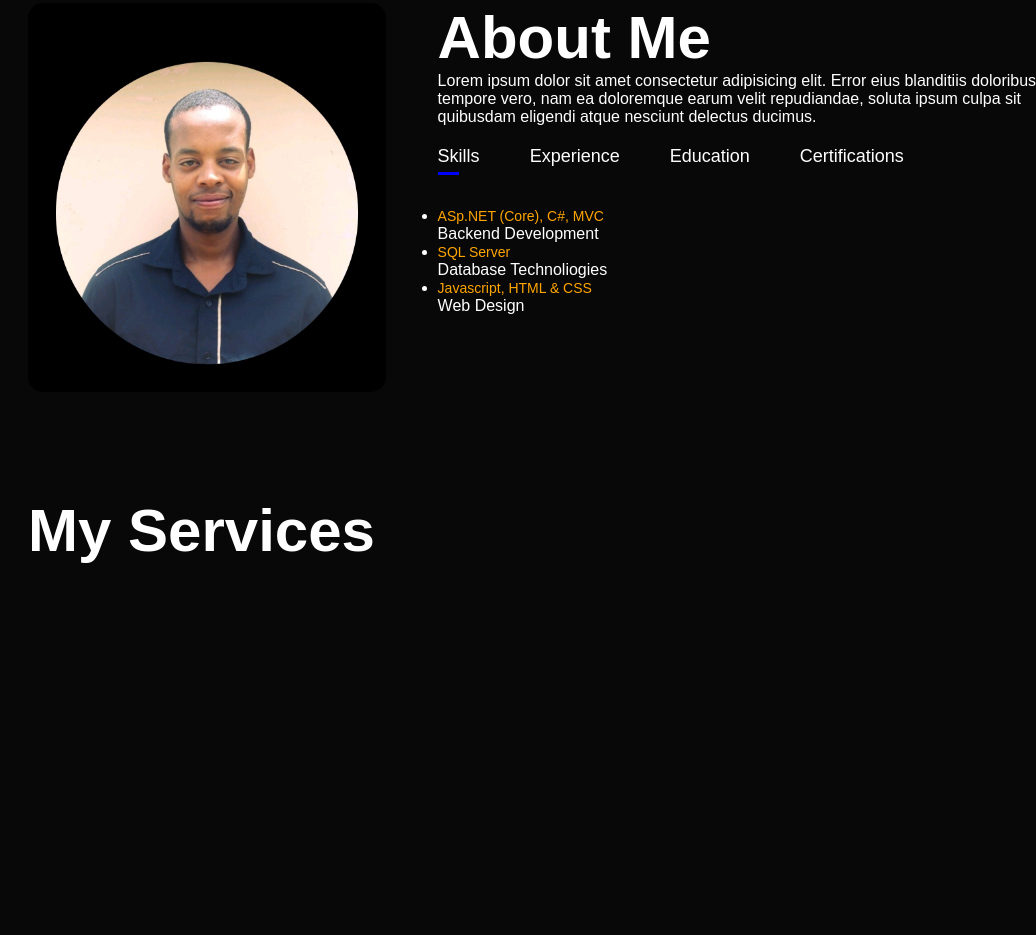
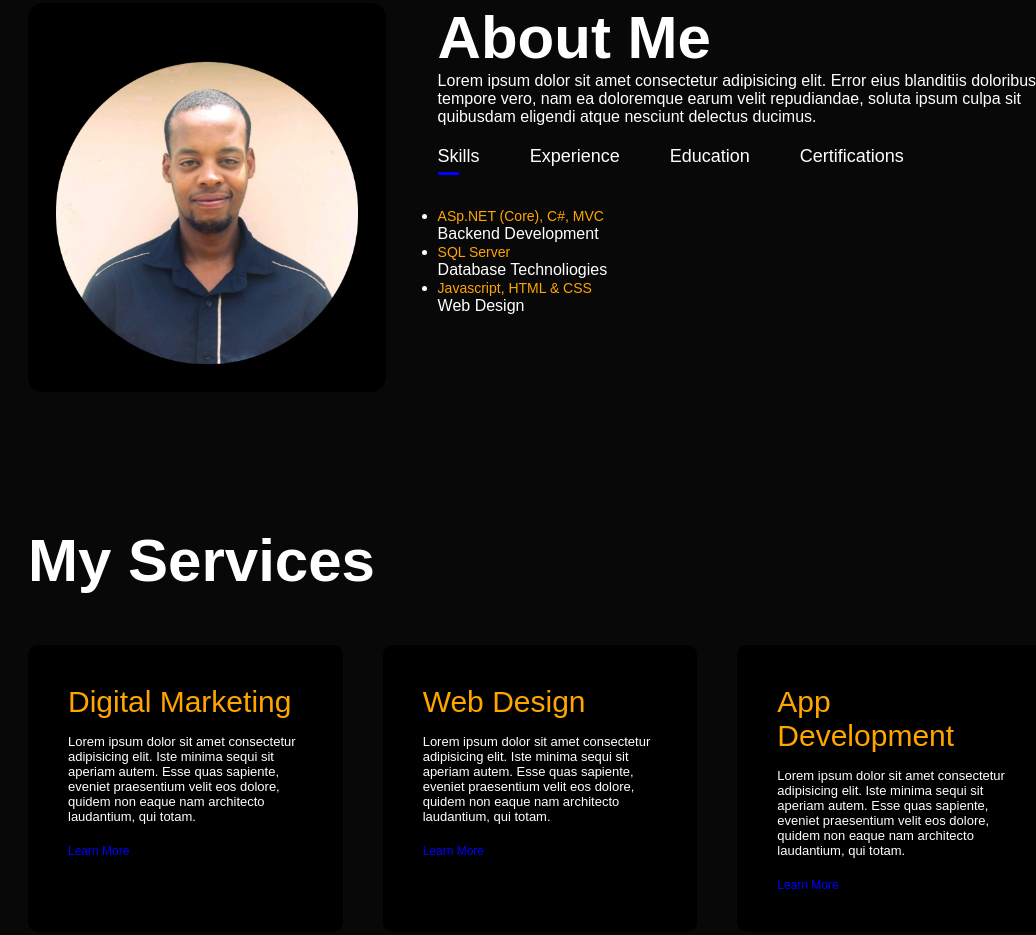
Before and after one commit to LuckyNkonyeni10/myportf, a plain HTML site: page index.html in a window 1280 px wide. Shown: the part 887-1822 px from the top of the page, without its empty margins (100-1136 px from the left). Before the commit the page ends 1462 px from the top, so only its background shows below. Drawn offline with Linux system fonts and the light colour scheme.

Commit message:
My services page update

```diff
--- a/index.html
+++ b/index.html
@@ -85,6 +85,31 @@
 
         <div class="container">
             <h1 class="sub-title">My Services</h1>
+            <div class="services-list">
+                <div>
+                    <h2>Digital Marketing</h2>
+                    <p>
+                        Lorem ipsum dolor sit amet consectetur adipisicing elit. Iste minima sequi sit aperiam autem. Esse quas sapiente, eveniet praesentium velit eos dolore, quidem non eaque nam architecto laudantium, qui totam.
+                    </p>
+                    <a href="#">Learn More</a>
+                </div>
+
+                <div>
+                    <h2>Web Design</h2>
+                    <p>
+                        Lorem ipsum dolor sit amet consectetur adipisicing elit. Iste minima sequi sit aperiam autem. Esse quas sapiente, eveniet praesentium velit eos dolore, quidem non eaque nam architecto laudantium, qui totam.
+                    </p>
+                    <a href="#">Learn More</a>
+                </div>
+
+                <div>
+                    <h2>App Development</h2>
+                    <p>
+                        Lorem ipsum dolor sit amet consectetur adipisicing elit. Iste minima sequi sit aperiam autem. Esse quas sapiente, eveniet praesentium velit eos dolore, quidem non eaque nam architecto laudantium, qui totam.
+                    </p>
+                    <a href="#">Learn More</a>
+                </div>
+            </div>
         </div>
 
    </div>
--- a/style.css
+++ b/style.css
@@ -148,4 +148,48 @@ nav ul li a:hover::after{
 
 /*------------ serices ---------*/
 
-#services
+#services{
+    padding: 30px 0;
+}
+
+.services-list{
+    display: grid;
+    grid-template-columns: repeat(auto-fit, minmax(250px, 1fr));
+    grid-gap: 40px;
+    margin-top: 50px;
+}
+
+
+.services-list div{
+    background: black;
+    padding: 40px;
+    font-size: 13px;
+    font-weight: 300;
+    border-radius: 10px;
+    transition: background 0.5s, transform 0.5s;
+}
+
+.services-list div i{
+    font-size: 50px;
+    margin-bottom: 30px;
+}
+
+.services-list div h2{
+    font-size: 30px;
+    font-weight: 500;
+    margin-bottom: 15px;
+    color: orange;
+}
+
+.services-list div a{
+    text-decoration: none;
+    color: blue;
+    font-size: 12px;
+    margin-top: 20px;
+    display: inline-block;
+}
+
+.services-list div:hover{
+    background: #262626;
+    transform: translateY(-10px);
+}
```
